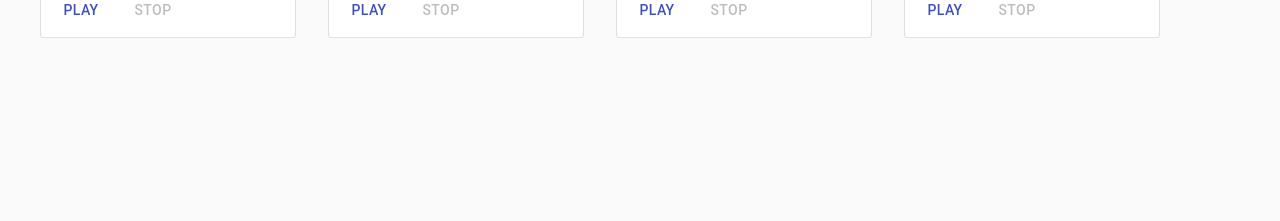
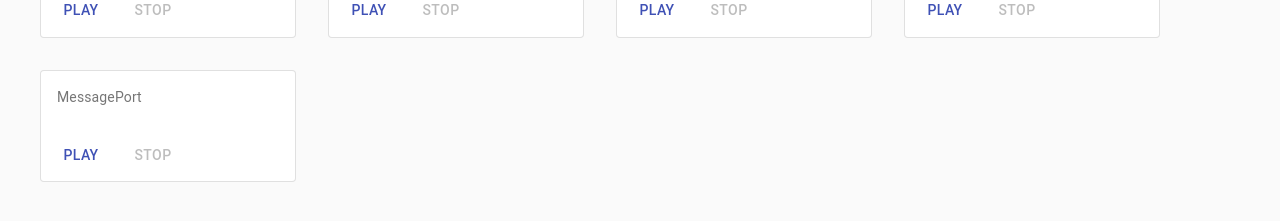
Before and after one commit to smallriver0316/react-audioworklet-sample, a React (Create React App) app: page / in a window 1280 px wide. Shown: the part 363-584 px from the top of the page. Built offline with nearby package versions, Linux system fonts and the light colour scheme.

Commit message:
Added MessagePort card

```diff
--- a/src/components/CardContainer.jsx
+++ b/src/components/CardContainer.jsx
@@ -6,6 +6,7 @@ import BasicPattern from './BasicPattern';
 import TextDefinePattern from './TextDefinePattern';
 import ParamDefinePattern from './ParamDefinePattern';
 import ParamControlPattern from './ParamControlPattern';
+import MessagePort from './MessagePort';
 
 const useStyles = makeStyles({
   container: {
@@ -27,6 +28,7 @@ const CardContainer = () => {
           <TextDefinePattern />
           <ParamDefinePattern />
           <ParamControlPattern />
+          <MessagePort />
         </div>
       </Container>
     </React.Fragment>
--- /dev/null
+++ b/src/components/MessagePort.jsx
@@ -0,0 +1,137 @@
+import React, { useState } from 'react';
+import { makeStyles, Card, CardActions, CardContent, Button, Typography } from '@material-ui/core';
+// import processor from '!!raw-loader!../audioworklet/messenger-processor.js';
+
+const useStyles = makeStyles({
+  root: {
+    width: 256,
+    margin: '16px',
+    display: 'flex',
+    flexDirection: 'column',
+    justifyContent: 'space-between'
+  },
+  title: {
+    fontSize: 14,
+  }
+});
+
+const processor = `
+class MessengerProcessor extends AudioWorkletProcessor {
+  constructor() {
+    super();
+    this._lastUpdate = currentTime;
+    this.port.onmessage = this.handleMessage_.bind(this);
+  }
+
+  handleMessage_(event) {
+    console.log('[MessengerProcessor:Receieved]' + event.data.message + '(' + event.data.contextTimestamp + ')');
+  }
+
+  process() {
+    if (currentTime - this._lastUpdate > 1.0) {
+      this.port.postMessage({
+        message: '1 second passed',
+        contextTimestamp: currentTime
+      });
+      this._lastUpdate = currentTime;
+    }
+    return true;
+  }
+}
+
+registerProcessor('messenger-processor', MessengerProcessor);
+`;
+
+class MessengerWorkletNode extends AudioWorkletNode {
+  constructor(context, logger) {
+    super(context, 'messenger-processor');
+    this.counter_ = 0;
+    this.port.onmessage = this.handleMessage_.bind(this);
+    this.logger = logger;
+    this.logger('Open console to see messages from the processor');
+  }
+
+  handleMessage_(event) {
+    this.logger(`[Node:handleMessage_] ${event.data.message} (${event.data.contextTimestamp})`);
+    if (this.counter_++ === 10) {
+      this.port.postMessage({
+        message: '10 messages received!',
+        contextTimestamp: this.context.currentTime
+      });
+      this.counter_ = 0;
+    }
+  }
+}
+
+const MessagePort = () => {
+  const classes = useStyles();
+  const [processing, setProcessing] = useState(false);
+  const [context, setContext] = useState(null);
+  const [messages, setMessages] = useState([]);
+
+  const handleMessageBuffer = (msg) => {
+    if (messages.length > 5) {
+      messages.shift();
+    }
+    setMessages([...new Set(messages), msg]);
+  };
+
+  const startProcessing = async () => {
+    setProcessing(true);
+
+    const context = new window.AudioContext();
+    const blob = new Blob([processor], { type: 'application/javascript' });
+    const blobURL = URL.createObjectURL(blob);
+    await context.audioWorklet.addModule(blobURL).then(() => {
+      const messengerWorkletNode = new MessengerWorkletNode(context, handleMessageBuffer);
+      messengerWorkletNode.connect(context.destination);
+    }).catch(err => {
+      console.error(err);
+    });
+    setContext(context);
+  };
+
+  const stopProcessing = () => {
+    if (context) {
+      context.close();
+    }
+    setProcessing(false);
+    setContext(null);
+    setMessages([]);
+  }
+
+  return (
+    <Card className={classes.root} variant="outlined">
+      <CardContent>
+        <Typography className={classes.title} color="textSecondary" gutterBottom>
+          MessagePort
+        </Typography>
+        <div>
+          {messages.map((msg, idx) => {
+            return (<p key={idx}>{msg}</p>);
+          })}
+        </div>
+      </CardContent>
+      <CardActions>
+        <Button
+          key="play"
+          color="primary"
+          disabled={processing}
+          onClick={() => startProcessing()}
+        >
+          Play
+        </Button>
+        <Button
+          key="stop"
+          color="secondary"
+          disabled={!processing}
+          onClick={() => stopProcessing()}
+        >
+          Stop
+        </Button>
+      </CardActions>
+    </Card>
+  );
+}
+
+export default MessagePort;
```
